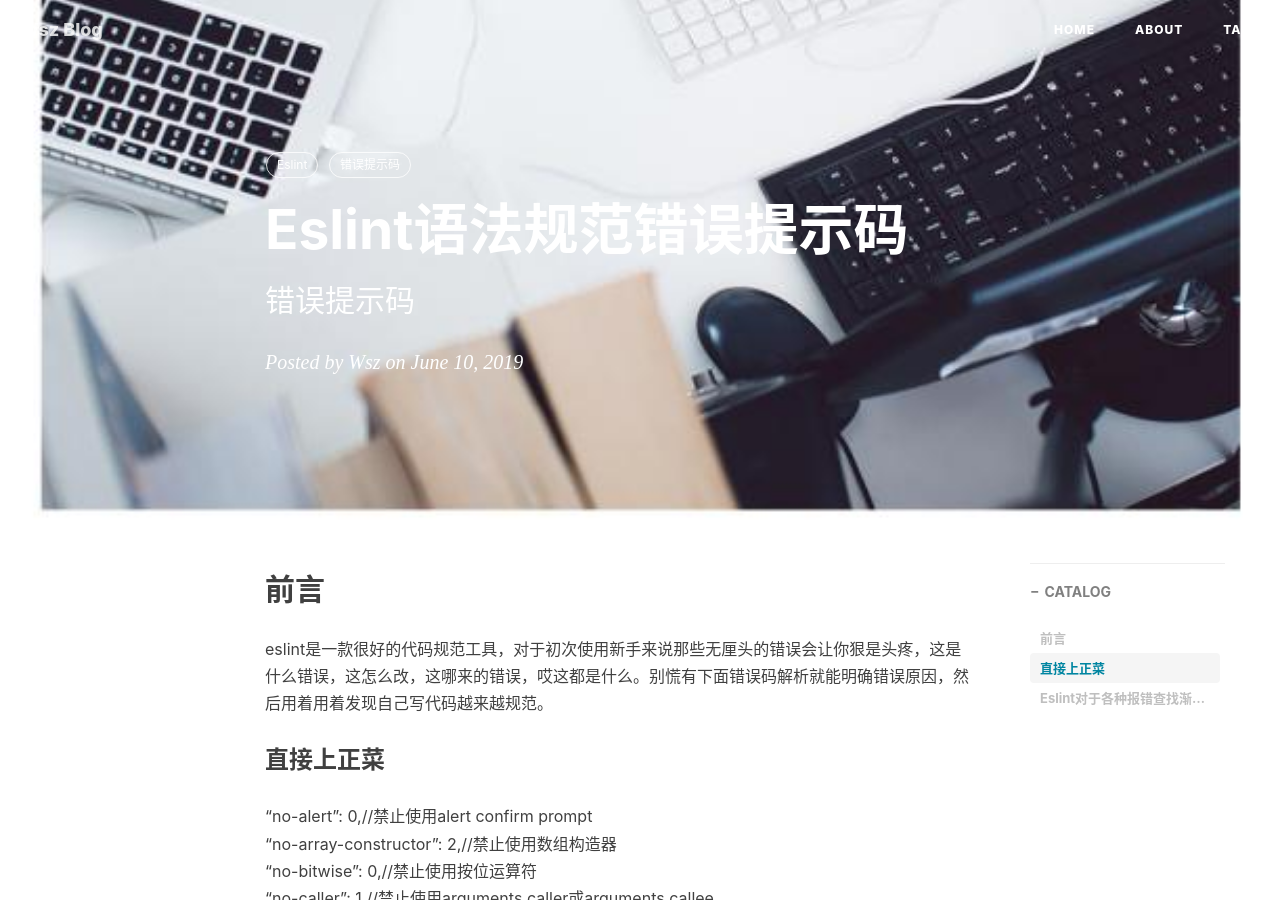
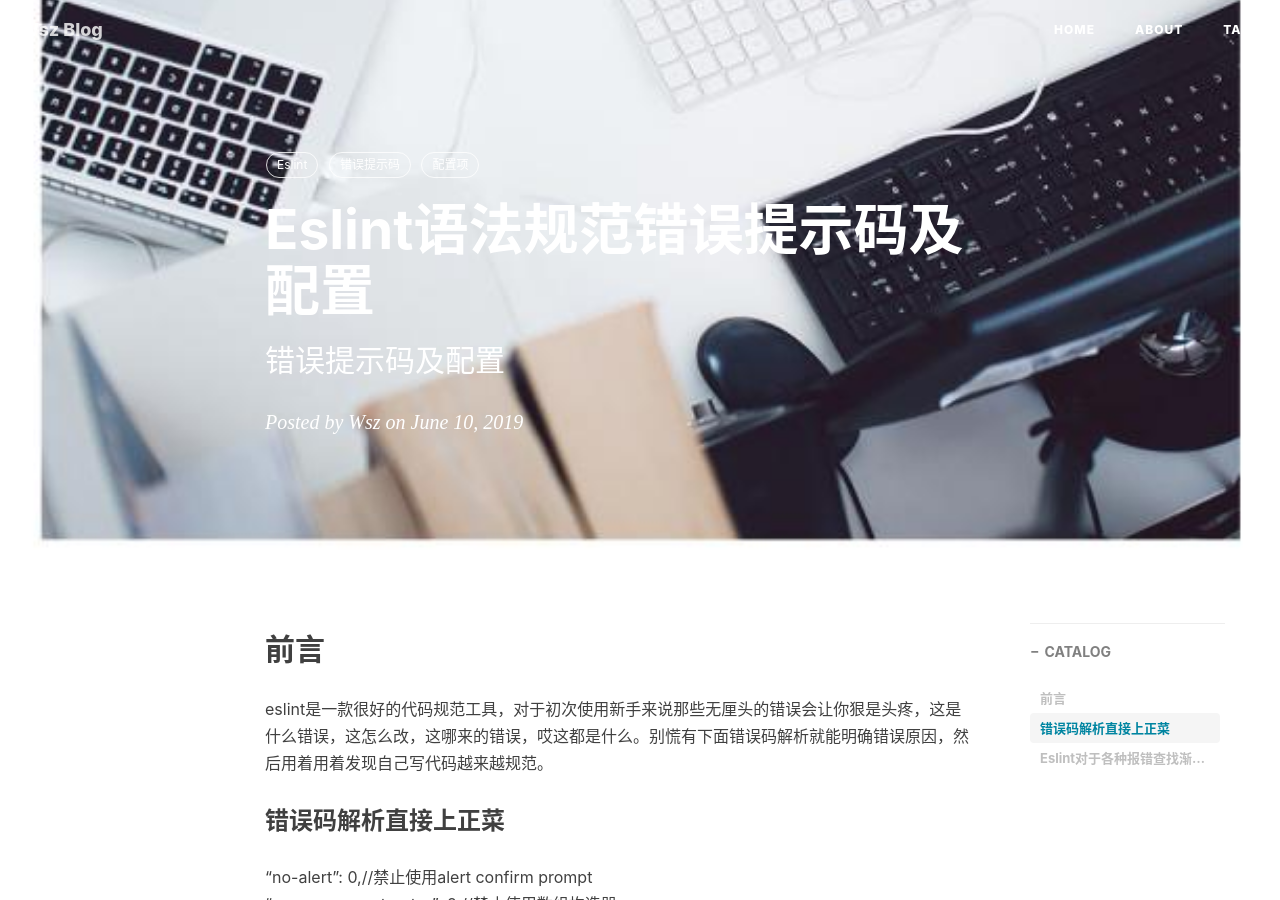
Before and after one commit to wangshouzhi/Wangshouzhi.github.io, a Jekyll site: the page built from _posts/2019-06-10-Eslint语法错误提示规范.md, in a window 1280 px wide and 900 px high. Built offline with Jekyll 4.4.1, drawn with Linux system fonts in a browser that asks for light colours; nearby versions of some CDN libraries; comment, search, counter and statistics services are not loaded; a file with an impossible date is left out.

Commit message:
Update 2019-06-10-Eslint语法错误提示规范.md

```diff
--- a/_posts/2019-06-10-Eslint语法错误提示规范.md
+++ b/_posts/2019-06-10-Eslint语法错误提示规范.md
@@ -1,20 +1,22 @@
 ---
-layout:     post
-title:      Eslint语法规范错误提示码
-subtitle:   错误提示码
-date:       2019-06-10
-author:     Wsz
+layout: post
+title: Eslint语法规范错误提示码及配置
+subtitle: 错误提示码及配置
+date: 2019-06-10T00:00:00.000Z
+author: Wsz
 header-img: img/adad.jpg
 catalog: true
 tags:
-    - Eslint
-    - 错误提示码
+  - Eslint
+  - 错误提示码
+  - 配置项
+published: true
 ---
 
 ## 前言
   eslint是一款很好的代码规范工具，对于初次使用新手来说那些无厘头的错误会让你狠是头疼，这是什么错误，这怎么改，这哪来的错误，哎这都是什么。别慌有下面错误码解析就能明确错误原因，然后用着用着发现自己写代码越来越规范。
 
-### 直接上正菜
+### 错误码解析直接上正菜
 
 "no-alert": 0,//禁止使用alert confirm prompt
 "no-array-constructor": 2,//禁止使用数组构造器
```
